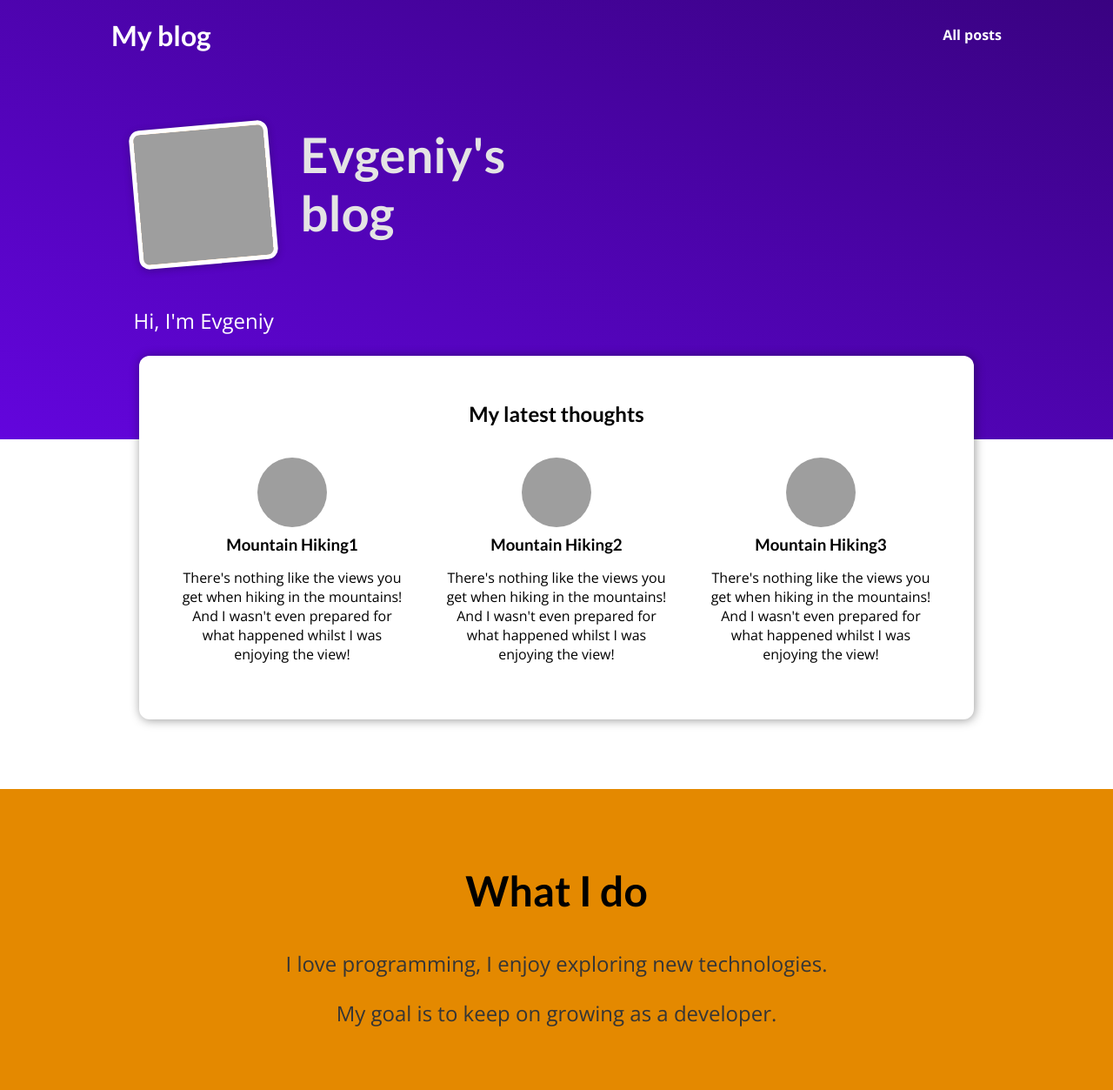
After one commit to Evgeny-Polupanov/my_site, a Django app: page / in a window 1280 px wide. The commit adds this page. Shown: the whole page at 87% size. Run offline with Django 4.2, Linux system fonts and the light colour scheme; grey boxes are pictures that could not be loaded.

Commit message:
add the basic blog with dummy data

```diff
--- /dev/null
+++ b/blog/static/blog/index.css
@@ -0,0 +1,75 @@
+#welcome {
+    background: linear-gradient(to right top, #6305dd, #390281);
+    padding: 6rem 12%;
+}
+
+#welcome header {
+    display: flex;
+    align-items: flex-start;
+    margin: 3rem auto;
+}
+
+#welcome img {
+    width: 10rem;
+    height: 10rem;
+    object-fit: cover;
+    object-position: top;
+    border: 5px solid white;
+    border-radius: 12px;
+    background-color: #ffe1bf;
+    transform: rotateZ(-5deg);
+    box-shadow: 0 2px 8px rgba(0, 0, 0, 0.25);
+}
+
+#welcome h2 {
+    font-size: 3.5rem;
+    margin: 0 0 0 2rem;
+    color: #e4e4e4;
+    width: 10rem;
+}
+
+#welcome p {
+    color: white;
+    font-size: 1.5rem;
+}
+
+#latest-posts {
+    background-color: white;
+    padding: 2rem;
+    border-radius: 12px;
+    width: 60rem;
+    margin: -6rem auto 2rem auto;
+    box-shadow: 1px 1px 12px rgba(0, 0, 0, 0.4);
+}
+
+#latest-posts h2 {
+    text-align: center;
+}
+
+#latest-posts ul {
+    list-style: none;
+    margin: 0;
+    padding: 0;
+    display: flex;
+    gap: 1rem;
+}
+
+#latest-posts li {
+    flex: 1;
+}
+
+#about {
+    text-align: center;
+    padding: 3rem;
+    background-color: #e48900;
+    margin-top: 5rem;
+}
+
+#about h2 {
+    font-size: 3rem;
+}
+
+#about p {
+    font-size: 1.5rem;
+    color: #353535;
+}
--- /dev/null
+++ b/blog/static/blog/post.css
@@ -0,0 +1,43 @@
+.post {
+    display: flex;
+    flex-direction: column;
+    align-items: center;
+    text-align: center;
+}
+
+.post a {
+    text-decoration: none;
+    color: black;
+    transition: all 0.2s ease;
+    padding: 1rem;
+}
+
+.post a:hover,
+.post a:active {
+    transform: scale(1.1);
+    background-color: #390281;
+    color: white;
+}
+
+.post img {
+    width: 5rem;
+    height: 5rem;
+    object-fit: cover;
+    border-radius: 50%;
+}
+
+.post h3 {
+    margin: 0.25rem 0;
+}
+
+.post time {
+    color: #666666;
+    margin: 0.25rem;
+    font-style: italic;
+    font-size: 0.85rem;
+}
+
+.post:hover time,
+.post:active time {
+    color: white;
+}
--- /dev/null
+++ b/blog/templates/blog/includes/post.html
@@ -0,0 +1,13 @@
+{% load static %}
+
+<li>
+    <article class="post">
+        <a href="{% url 'post' post.slug %}">
+            <img src="{% static 'blog/images/'|add:post.image %}" alt="{{ post.title }}" />
+            <div class="post__content">
+                <h3>{{ post.title }}</h3>
+                <p>{{ post.excerpt }}</p>
+            </div>
+        </a>
+    </article>
+</li>
--- a/blog/templates/blog/index.html
+++ b/blog/templates/blog/index.html
@@ -1,13 +1,32 @@
-<!doctype html>
-<html lang="en">
-<head>
-    <meta charset="UTF-8">
-    <meta name="viewport"
-          content="width=device-width, user-scalable=no, initial-scale=1.0, maximum-scale=1.0, minimum-scale=1.0">
-    <meta http-equiv="X-UA-Compatible" content="ie=edge">
-    <title>Blog</title>
-</head>
-<body>
-<h1>{{ message }}</h1>
-</body>
-</html>
+{% extends 'base.html' %}
+{% load static %}
+
+{% block static_styles %}
+<link rel="stylesheet" href="{% static 'blog/post.css' %}" />
+<link rel="stylesheet" href="{% static 'blog/index.css' %}" />
+{% endblock %}
+
+{% block page_title %}Blog{% endblock %}
+
+{% block content %}
+<section id="welcome">
+    <header>
+        <img src="{% static 'blog/images/avatar.jpeg' %}" alt="Me - The Author Of This Blog" />
+        <h2>Evgeniy's blog</h2>
+    </header>
+    <p>Hi, I'm Evgeniy</p>
+</section>
+<section id="latest-posts">
+    <h2>My latest thoughts</h2>
+    <ul>
+        {% for post in posts %}
+        {% include 'blog/includes/post.html' %}
+        {% endfor %}
+    </ul>
+</section>
+<section id="about">
+    <h2>What I do</h2>
+    <p>I love programming, I enjoy exploring new technologies.</p>
+    <p>My goal is to keep on growing as a developer.</p>
+</section>
+{% endblock %}
--- a/blog/urls.py
+++ b/blog/urls.py
@@ -2,7 +2,7 @@ from django.urls import path
 from . import views
 
 urlpatterns = [
-    path('', views.index),
-    path('posts/', views.get_posts),
-    path('posts/<str:slug>', views.get_post),
+    path('', views.index, name='index'),
+    path('posts/', views.get_posts, name='posts'),
+    path('posts/<slug:slug>', views.get_post, name='post'),
 ]
--- a/blog/views.py
+++ b/blog/views.py
@@ -1,20 +1,80 @@
+from datetime import date
+
 from django.shortcuts import render
+
+posts = [
+    {
+        'slug': 'hike-in-the-mountains',
+        'image': 'mountains.jpeg',
+        'author': 'Evgeniy',
+        'date': date(2021, 7, 21),
+        'title': 'Mountain Hiking',
+        'excerpt': """There's nothing like the views you get when hiking in the mountains!
+        And I wasn't even prepared for what happened whilst I was enjoying the view!""",
+        'content': """Lorem ipsum dolor sit amet, consectetur adipisicing elit. Beatae commodi consequatur, cumque ea
+        eaque, eosexercitationem fuga illo incidunt iste itaque laudantium libero molestiae nesciunt odit pariatur
+        quibusdam recusandae temporibus!""",
+    },
+    {
+        'slug': 'post-1',
+        'image': 'mountains.jpeg',
+        'author': 'Evgeniy',
+        'date': date(2021, 7, 22),
+        'title': 'Mountain Hiking1',
+        'excerpt': """There's nothing like the views you get when hiking in the mountains!
+        And I wasn't even prepared for what happened whilst I was enjoying the view!""",
+        'content': """Lorem ipsum dolor sit amet, consectetur adipisicing elit. Beatae commodi consequatur, cumque ea
+        eaque, eosexercitationem fuga illo incidunt iste itaque laudantium libero molestiae nesciunt odit pariatur
+        quibusdam recusandae temporibus!""",
+    },
+    {
+        'slug': 'post-2',
+        'image': 'woods.jpeg',
+        'author': 'Evgeniy',
+        'date': date(2021, 7, 23),
+        'title': 'Mountain Hiking2',
+        'excerpt': """There's nothing like the views you get when hiking in the mountains!
+        And I wasn't even prepared for what happened whilst I was enjoying the view!""",
+        'content': """Lorem ipsum dolor sit amet, consectetur adipisicing elit. Beatae commodi consequatur, cumque ea
+        eaque, eosexercitationem fuga illo incidunt iste itaque laudantium libero molestiae nesciunt odit pariatur
+        quibusdam recusandae temporibus!""",
+    },
+    {
+        'slug': 'post-3',
+        'image': 'coding.jpeg',
+        'author': 'Evgeniy',
+        'date': date(2021, 7, 24),
+        'title': 'Mountain Hiking3',
+        'excerpt': """There's nothing like the views you get when hiking in the mountains!
+        And I wasn't even prepared for what happened whilst I was enjoying the view!""",
+        'content': """Lorem ipsum dolor sit amet, consectetur adipisicing elit. Beatae commodi consequatur, cumque ea
+        eaque, eosexercitationem fuga illo incidunt iste itaque laudantium libero molestiae nesciunt odit pariatur
+        quibusdam recusandae temporibus!""",
+    },
+]
+
+
+def get_date(post):
+    return post['date']
 
 
 # Create your views here.
 def index(request):
+    sorted_posts = sorted(posts, key=get_date)
+    latest_posts = sorted_posts[-3:]
     return render(request, 'blog/index.html', {
-        'message': 'This is the blog',
+        'posts': latest_posts,
     })
 
 
 def get_posts(request):
     return render(request, 'blog/posts.html', {
-        'message': 'The list of posts',
+        'posts': posts,
     })
 
 
 def get_post(request, slug):
-    return render(request, 'blog/post.html', {
-        'message': f'This is {slug} post',
+    post = next(post for post in posts if post['slug'] == slug)
+    return render(request, 'blog/post-detail.html', {
+        'post': post,
     })
--- a/my_site/urls.py
+++ b/my_site/urls.py
@@ -18,5 +18,5 @@ from django.urls import path, include
 
 urlpatterns = [
     path('admin/', admin.site.urls),
-    path('blog/', include('blog.urls')),
+    path('', include('blog.urls')),
 ]
--- /dev/null
+++ b/static/app.css
@@ -0,0 +1,48 @@
+@import url('https://fonts.googleapis.com/css2?family=Lato:wght@400;700&family=Open+Sans:wght@400;700&display=swap');
+
+* {
+    box-sizing: border-box;
+}
+
+html {
+    font-family: 'Open Sans', 'Lato', sans-serif;
+}
+
+body {
+    margin: 0;
+}
+
+h1,
+h2,
+h3 {
+    font-family: 'Lato', sans-serif;
+    font-weight: bold;
+}
+
+#main-navigation {
+    width: 100%;
+    height: 5rem;
+    display: flex;
+    justify-content: space-between;
+    align-items: center;
+    padding: 0 10%;
+    position: absolute;
+    top: 0;
+    left: 0;
+}
+
+#main-navigation a {
+    text-decoration: none;
+    color: white;
+    font-weight: bold;
+}
+
+#main-navigation a:hover,
+#main-navigation a:active {
+    color: #cf79f1;
+}
+
+#main-navigation h1 a:hover,
+#main-navigation h1 a:active {
+    color: white;
+}
--- /dev/null
+++ b/templates/base.html
@@ -0,0 +1,24 @@
+{% load static %}
+
+<!doctype html>
+<html lang="en">
+<head>
+    <meta charset="UTF-8">
+    <meta name="viewport"
+          content="width=device-width, user-scalable=no, initial-scale=1.0, maximum-scale=1.0, minimum-scale=1.0">
+    <meta http-equiv="X-UA-Compatible" content="ie=edge">
+    <link rel="stylesheet" href="{% static 'app.css' %}" />
+    {% block static_styles %}{% endblock %}
+    <title>{% block page_title%}My blog{% endblock %}</title>
+</head>
+<body>
+<header id="main-navigation">
+    <h1><a href="{% url 'index' %}">My blog</a></h1>
+    <nav>
+        <a href="{% url 'posts' %}">All posts</a>
+    </nav>
+</header>
+{% block content %}
+{% endblock %}
+</body>
+</html>
```
Also changed, not shown: blog/static/blog/post-detail.css (added, +62 -0 lines), blog/static/blog/posts.css (added, +43 -0 lines), blog/templates/blog/post-detail.html (added, +24 -0 lines), blog/templates/blog/post.html (deleted, +0 -13 lines), blog/templates/blog/posts.html (+20 -13 lines), my_site/settings.py (+6 -1 lines), templates/404.html (added, +10 -0 lines).
